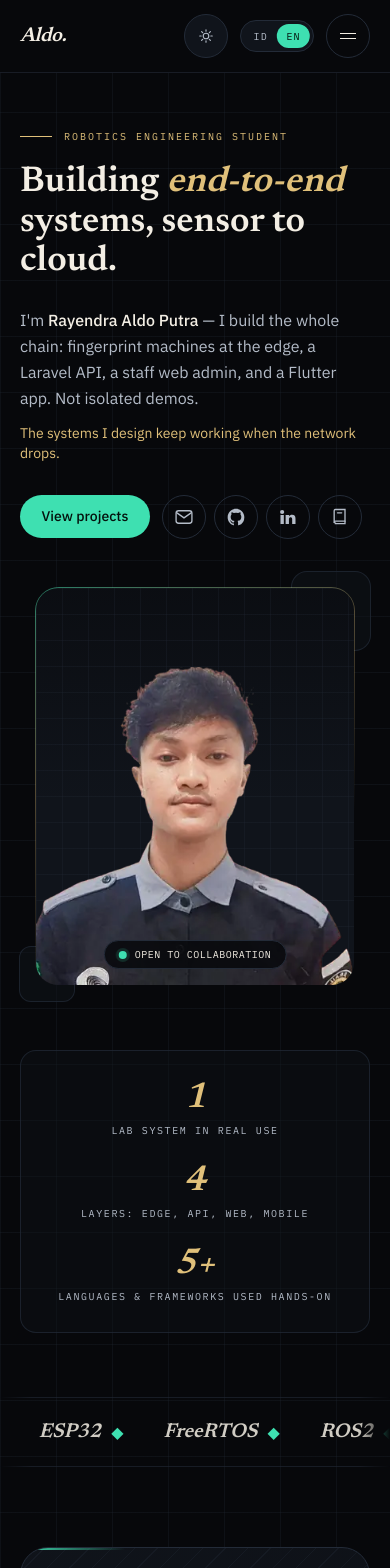
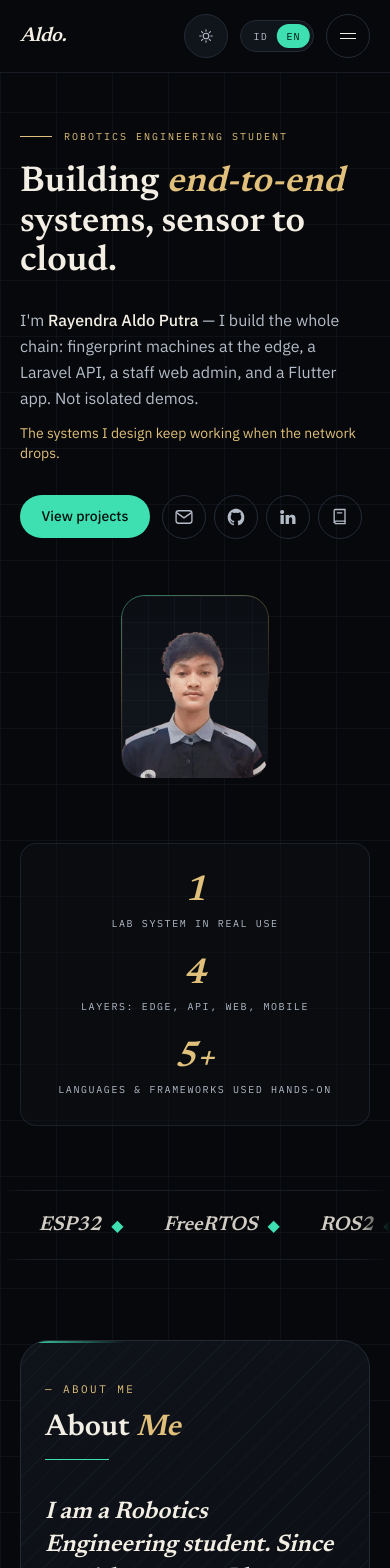
Before and after one commit to raldoputradev/raldoputradev.github.io, a Next.js app: page /en/ in a window 390 px wide. Shown: the top 1568 px of the page. Built offline with nearby package versions, Linux system fonts and the light colour scheme.

Commit message:
Stop the hero portrait from being mobile LCP and drop first-load JS observers.

```diff
--- a/app/globals.css
+++ b/app/globals.css
@@ -99,16 +99,26 @@ body {
 }
 
 .reveal {
-  opacity: 0;
-  transform: translateY(22px);
-  transition:
-    opacity 0.7s cubic-bezier(0.22, 1, 0.36, 1),
-    transform 0.7s cubic-bezier(0.22, 1, 0.36, 1);
+  animation: reveal-in 0.55s cubic-bezier(0.22, 1, 0.36, 1) both;
 }
 
-.reveal.is-in {
-  opacity: 1;
-  transform: none;
+@keyframes reveal-in {
+  from {
+    opacity: 0;
+    transform: translateY(16px);
+  }
+  to {
+    opacity: 1;
+    transform: none;
+  }
+}
+
+#skills,
+#projects,
+#architecture,
+#contact {
+  content-visibility: auto;
+  contain-intrinsic-size: auto 900px;
 }
 
 .card {
@@ -432,9 +442,7 @@ body {
   }
 
   .reveal {
-    opacity: 1;
-    transform: none;
-    transition: none;
+    animation: none;
   }
 
   .lang-toggle-thumb {
--- a/app/layout.tsx
+++ b/app/layout.tsx
@@ -17,7 +17,7 @@ const display = Newsreader({
   weight: ["600"],
   style: ["normal", "italic"],
   variable: "--font-newsreader",
-  display: "swap",
+  display: "optional",
 });
 
 const mono = IBM_Plex_Mono({
@@ -84,7 +84,13 @@ export default function RootLayout({ children }: { children: ReactNode }) {
       className={`${sans.variable} ${display.variable} ${mono.variable}`}
     >
       <head>
-        <link rel="preload" as="image" href="/rayendra-aldo-putra-hero.webp" type="image/webp" />
+        <link
+          rel="preload"
+          as="image"
+          href="/rayendra-aldo-putra-hero.webp"
+          type="image/webp"
+          media="(min-width: 1024px)"
+        />
         <script dangerouslySetInnerHTML={{ __html: themeScript }} />
       </head>
       <body className="font-sans antialiased text-ink">
--- a/components/Header.tsx
+++ b/components/Header.tsx
@@ -1,6 +1,6 @@
 "use client";
 
-import { useEffect, useState } from "react";
+import { useState } from "react";
 import { site, type Locale } from "@/lib/site";
 import { getCopy } from "@/lib/i18n";
 import { LocaleSwitch } from "./LocaleSwitch";
@@ -12,29 +12,6 @@ export function Header({ locale }: { locale: Locale }) {
   const copy = getCopy(locale);
   const [active, setActive] = useState<string>("home");
   const [open, setOpen] = useState(false);
-
-  useEffect(() => {
-    const observer = new IntersectionObserver(
-      (entries) => {
-        const visible = entries
-          .filter((entry) => entry.isIntersecting)
-          .sort((a, b) => b.intersectionRatio - a.intersectionRatio)[0];
-        if (visible) {
-          setActive(visible.target.id);
-        }
-      },
-      { rootMargin: "-45% 0px -50% 0px", threshold: [0, 0.2, 0.6] },
-    );
-
-    sections.forEach((id) => {
-      const node = document.getElementById(id);
-      if (node) {
-        observer.observe(node);
-      }
-    });
-
-    return () => observer.disconnect();
-  }, []);
 
   return (
     <header className="sticky top-0 z-40 border-b border-line/60 bg-bg">
@@ -52,6 +29,7 @@ export function Header({ locale }: { locale: Locale }) {
               <a
                 key={id}
                 href={`#${id}`}
+                onClick={() => setActive(id)}
                 className={`nav-link ${active === id ? "is-active text-ink" : "hover:text-ink"}`}
               >
                 {copy.nav[id]}
@@ -88,7 +66,10 @@ export function Header({ locale }: { locale: Locale }) {
             <a
               key={id}
               href={`#${id}`}
-              onClick={() => setOpen(false)}
+              onClick={() => {
+                setActive(id);
+                setOpen(false);
+              }}
               className={`rounded-lg px-3 py-2.5 transition-colors ${
                 active === id ? "bg-raise text-ink" : "hover:bg-raise/60 hover:text-ink"
               }`}
--- a/components/PortraitCard.tsx
+++ b/components/PortraitCard.tsx
@@ -6,9 +6,9 @@ export function PortraitCard({ locale }: { locale: Locale }) {
   const copy = getCopy(locale);
 
   return (
-    <div className="relative mx-auto w-full max-w-xs sm:max-w-sm">
-      <div className="absolute -right-4 -top-4 h-20 w-20 rounded-2xl border border-line/70 bg-raise/50" />
-      <div className="absolute -bottom-4 -left-4 h-14 w-14 rounded-xl border border-line/70 bg-raise/50" />
+    <div className="relative mx-auto mt-2 w-[9.25rem] sm:mt-0 sm:w-full sm:max-w-xs lg:max-w-sm">
+      <div className="absolute -right-3 -top-3 hidden h-16 w-16 rounded-2xl border border-line/70 bg-raise/50 sm:block" />
+      <div className="absolute -bottom-3 -left-3 hidden h-12 w-12 rounded-xl border border-line/70 bg-raise/50 sm:block" />
       <div className="portrait-shell">
         <div className="portrait-stage relative flex aspect-[4/5] items-end justify-center overflow-hidden rounded-[22px]">
           <img
@@ -16,11 +16,10 @@ export function PortraitCard({ locale }: { locale: Locale }) {
             alt={site.name}
             width={400}
             height={400}
-            fetchPriority="high"
-            decoding="sync"
+            decoding="async"
             className="w-full"
           />
-          <div className="absolute bottom-4 left-1/2 flex -translate-x-1/2 items-center gap-2 rounded-full border border-line bg-bg/85 px-3.5 py-1.5">
+          <div className="absolute bottom-3 left-1/2 hidden -translate-x-1/2 items-center gap-2 rounded-full border border-line bg-bg/85 px-3.5 py-1.5 sm:flex">
             <span className="relative flex h-2 w-2">
               <span className="absolute inline-flex h-full w-full animate-ping rounded-full bg-accent opacity-60" />
               <span className="relative inline-flex h-2 w-2 rounded-full bg-accent" />
--- a/components/Reveal.tsx
+++ b/components/Reveal.tsx
@@ -1,12 +1,9 @@
-"use client";
-
-import { useEffect, useRef, useState, type ReactNode } from "react";
+import type { ReactNode } from "react";
 
 export function Reveal({
   children,
   className = "",
   delay = 0,
-  immediate = false,
   as: Tag = "div",
 }: {
   children: ReactNode;
@@ -15,37 +12,8 @@ export function Reveal({
   immediate?: boolean;
   as?: "div" | "li";
 }) {
-  const ref = useRef<HTMLDivElement | HTMLLIElement>(null);
-  const [visible, setVisible] = useState(immediate);
-
-  useEffect(() => {
-    const node = ref.current;
-    if (!node) {
-      return;
-    }
-    if (immediate || window.matchMedia("(prefers-reduced-motion: reduce)").matches) {
-      setVisible(true);
-      return;
-    }
-    const observer = new IntersectionObserver(
-      ([entry]) => {
-        if (entry.isIntersecting) {
-          setVisible(true);
-          observer.disconnect();
-        }
-      },
-      { threshold: 0.14, rootMargin: "0px 0px -8% 0px" },
-    );
-    observer.observe(node);
-    return () => observer.disconnect();
-  }, [immediate]);
-
   return (
-    <Tag
-      ref={ref as never}
-      className={`reveal ${visible ? "is-in" : ""} ${className}`}
-      style={{ transitionDelay: `${delay}ms` }}
-    >
+    <Tag className={`reveal ${className}`} style={{ animationDelay: `${delay}ms` }}>
       {children}
     </Tag>
   );
```
